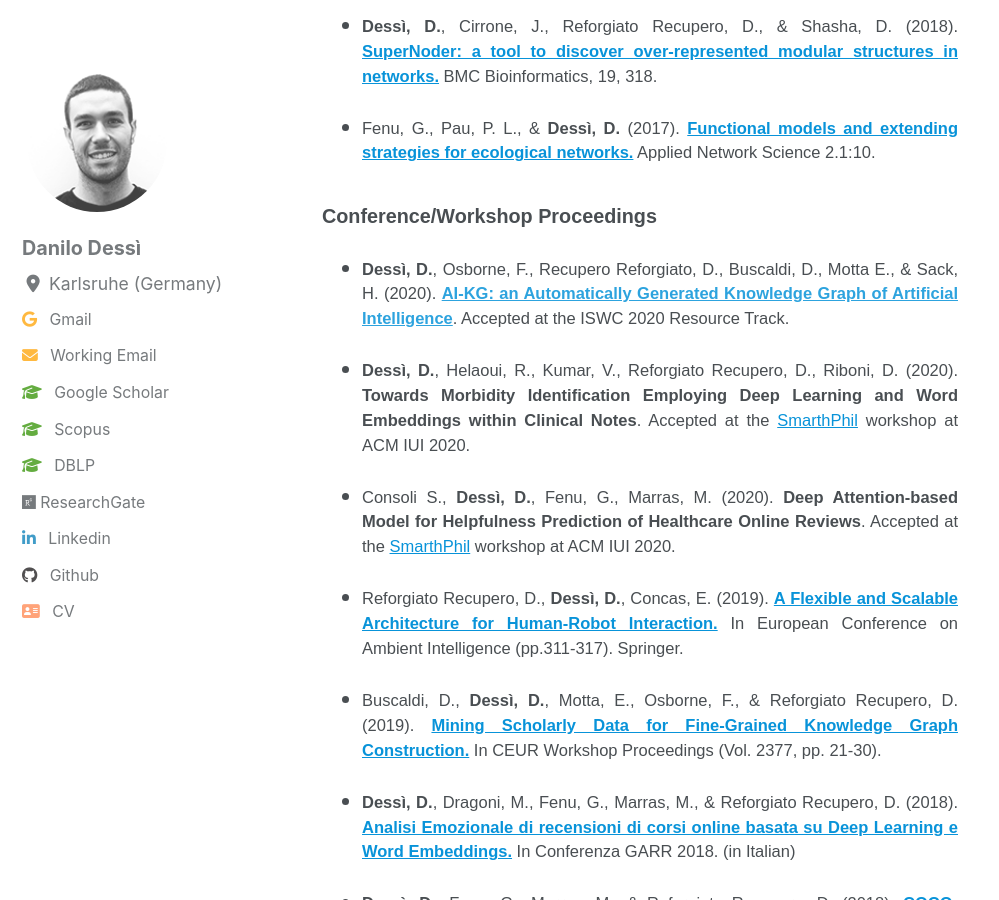
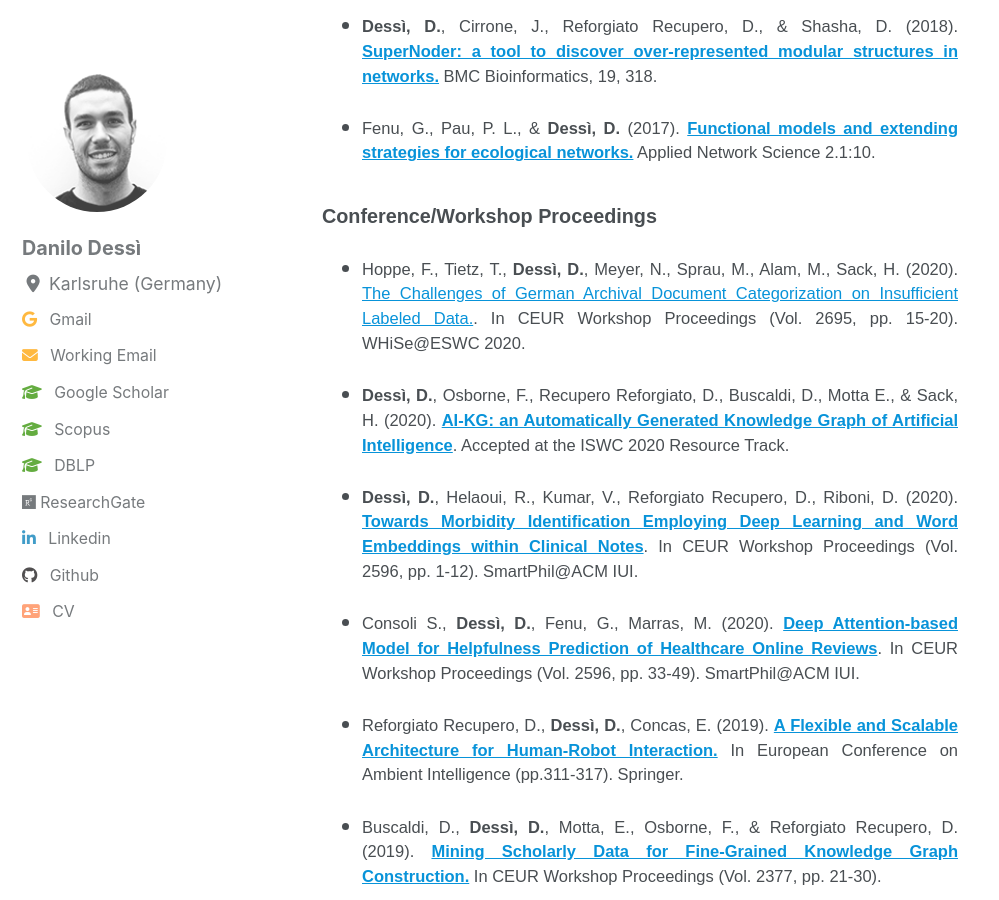
Before and after one commit to danilo-dessi/danilo-dessi.github.io, a Jekyll site: the page built from pages/publications.md, in a window 1280 px wide and 900 px high, scrolled down 356 px. Shown: the whole window, without its empty margins (0-999 px from the left). Built offline with Jekyll 4.4.1, drawn with Linux system fonts in a browser that asks for light colours; cached includes are drawn as plain includes; nearby versions of some CDN libraries.

Commit message:
Update publications.md
update of publications 2020 - 13-10-2020

```diff
--- a/pages/publications.md
+++ b/pages/publications.md
@@ -17,12 +17,13 @@ title: Publications
 
 ### Conference/Workshop Proceedings
 
-- **Dessì, D.**, Osborne, F., Recupero Reforgiato, D., Buscaldi, D., Motta E., & Sack, H. (2020). [**AI-KG: an Automatically Generated Knowledge Graph of Artificial Intelligence**](). Accepted at the ISWC 2020 Resource Track.
+- Hoppe, F., Tietz, T., **Dessì, D.**, Meyer, N., Sprau, M., Alam, M., Sack, H. (2020). [The Challenges of German Archival Document Categorization on Insufficient Labeled Data.](http://ceur-ws.org/Vol-2695/paper2.pdf). In CEUR Workshop Proceedings (Vol. 2695, pp. 15-20). WHiSe@ESWC 2020.
 
-- **Dessì, D.**, Helaoui, R., Kumar, V., Reforgiato Recupero, D., Riboni, D. (2020). **Towards Morbidity Identification Employing Deep Learning and
-Word Embeddings within Clinical Notes**. Accepted at the [SmarthPhil](https://hri.unica.it/SmartPhil/) workshop at ACM IUI 2020.
+- **Dessì, D.**, Osborne, F., Recupero Reforgiato, D., Buscaldi, D., Motta E., & Sack, H. (2020). [**AI-KG: an Automatically Generated Knowledge Graph of Artificial Intelligence**](http://oro.open.ac.uk/71736/). Accepted at the ISWC 2020 Resource Track.
 
-- Consoli S., **Dessì, D.**, Fenu, G., Marras, M. (2020). **Deep Attention-based Model for Helpfulness Prediction of Healthcare Online Reviews**. Accepted at the [SmarthPhil](https://hri.unica.it/SmartPhil/) workshop at ACM IUI 2020.
+- **Dessì, D.**, Helaoui, R., Kumar, V., Reforgiato Recupero, D., Riboni, D. (2020). [**Towards Morbidity Identification Employing Deep Learning and Word Embeddings within Clinical Notes**](http://ceur-ws.org/Vol-2596/paper1.pdf). In CEUR Workshop Proceedings (Vol. 2596, pp. 1-12). SmartPhil@ACM IUI.
+
+- Consoli S., **Dessì, D.**, Fenu, G., Marras, M. (2020). [**Deep Attention-based Model for Helpfulness Prediction of Healthcare Online Reviews**](http://ceur-ws.org/Vol-2596/paper3.pdf). In CEUR Workshop Proceedings (Vol. 2596, pp. 33-49). SmartPhil@ACM IUI.
 
 - Reforgiato Recupero, D., **Dessì, D.**, Concas, E. (2019). [**A Flexible and Scalable Architecture for Human-Robot Interaction.**](https://link.springer.com/chapter/10.1007/978-3-030-34255-5_21) In European Conference on Ambient Intelligence (pp.311-317). Springer.
 
```
